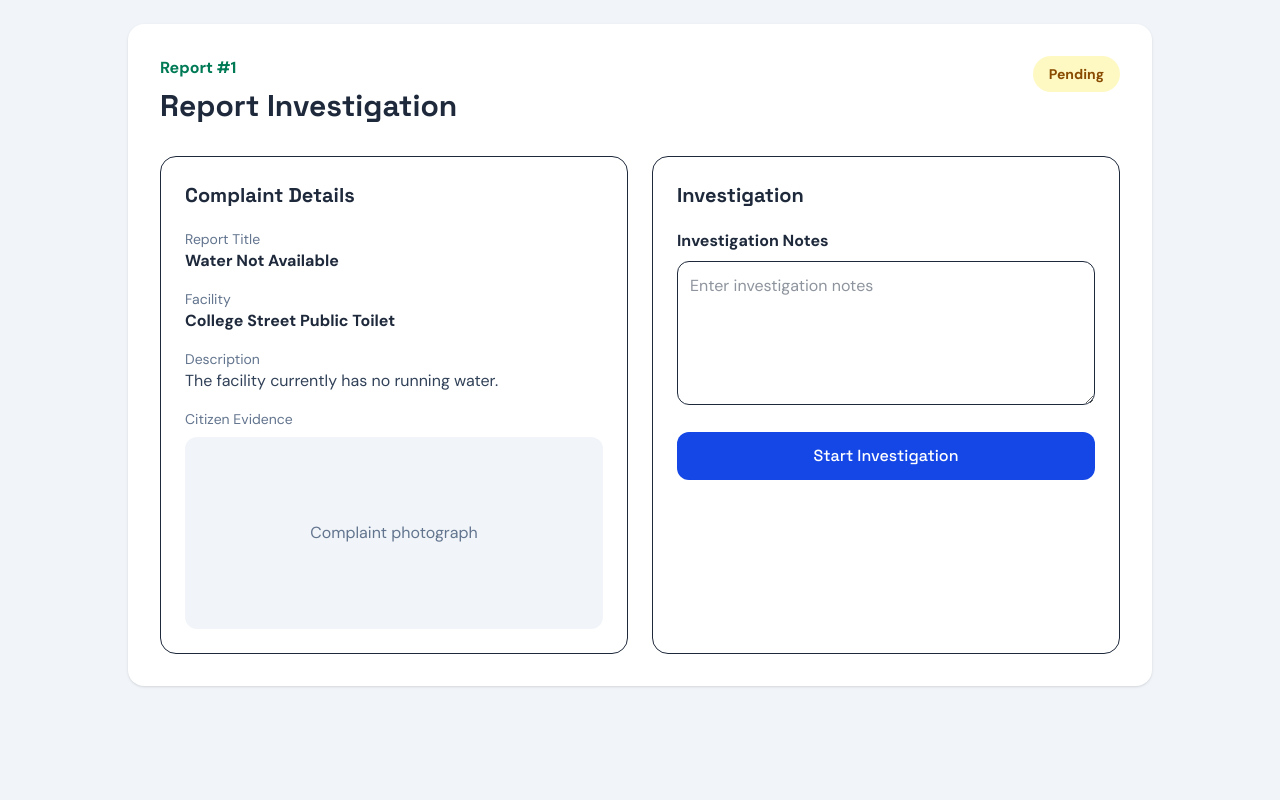
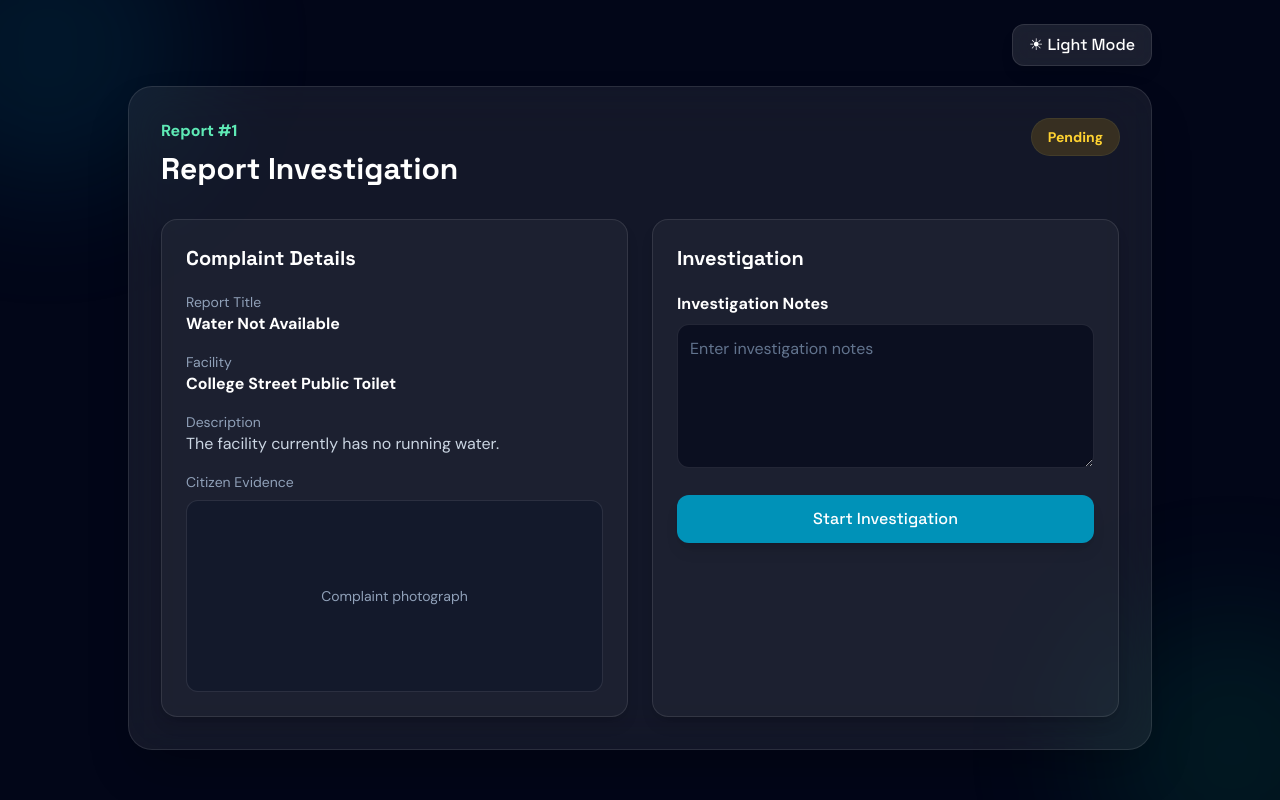
Before and after one commit to 007subhajitrajhalder/Amar-Sohor, a React app in the folder frontend/: page /agency/reports/1/investigate in a window 1280 px wide. Built offline with nearby package versions, Linux system fonts and the light colour scheme; the HTML template or start-up script is replaced by a standard one.

Commit message:
update design assigned report page and Report investigation page

```diff
--- a/frontend/src/pages/agency/AssignedReportsPage.jsx
+++ b/frontend/src/pages/agency/AssignedReportsPage.jsx
@@ -1,25 +1,132 @@
+import { useEffect, useState } from "react";
 import { Link } from "react-router-dom";
 
 function AssignedReportsPage() {
+  const [isDarkMode, setIsDarkMode] = useState(
+    localStorage.getItem("agencyTheme") !== "light",
+  );
+
+  useEffect(() => {
+    const syncTheme = () => {
+      setIsDarkMode(localStorage.getItem("agencyTheme") !== "light");
+    };
+
+    window.addEventListener("storage", syncTheme);
+    window.addEventListener("agencyThemeChange", syncTheme);
+
+    return () => {
+      window.removeEventListener("storage", syncTheme);
+      window.removeEventListener("agencyThemeChange", syncTheme);
+    };
+  }, []);
+
+  const toggleTheme = () => {
+    const nextTheme = isDarkMode ? "light" : "dark";
+    localStorage.setItem("agencyTheme", nextTheme);
+    setIsDarkMode(nextTheme === "dark");
+    window.dispatchEvent(new Event("agencyThemeChange"));
+  };
+
   const reports = [
     {
       id: 1,
       title: "Public Toilet Needs Cleaning",
-      status: "Pending"
+      status: "Pending",
     },
     {
       id: 2,
       title: "Water Supply Unavailable",
-      status: "Under Investigation"
-    }
+      status: "Under Investigation",
+    },
   ];
 
   return (
-    <main className="min-h-screen bg-slate-100 p-6">
-      <section className="mx-auto max-w-6xl">
-        <h1 className="text-3xl font-bold">
-          Assigned Reports
-        </h1>
+    <main
+      className={`relative min-h-screen overflow-hidden p-6 transition-colors duration-500 ${
+        isDarkMode ? "bg-[#100e0b]" : "bg-slate-100"
+      }`}
+    >
+      {isDarkMode && (
+        <>
+          <div
+            aria-hidden="true"
+            className="pointer-events-none absolute inset-0"
+            style={{
+              background:
+                "radial-gradient(ellipse 120% 70% at 50% 110%, rgba(0, 90, 110, 0.8) 0%, rgba(0, 45, 60, 0.5) 40%, rgba(0, 0, 0, 0) 75%)",
+              filter: "blur(125px)",
+            }}
+          />
+          <div
+            aria-hidden="true"
+            className="pointer-events-none absolute inset-0"
+            style={{
+              background:
+                "linear-gradient(to top, rgba(0, 130, 150, 0.25) 0%, rgba(0, 0, 0, 0) 35%)",
+              filter: "blur(50px)",
+            }}
+          />
+        </>
+      )}
+
+      <section
+        className={`relative z-10 mx-auto max-w-6xl ${
+          isDarkMode ? "text-white" : "text-slate-900"
+        }`}
+      >
+        <div className="flex flex-col gap-5 sm:flex-row sm:items-start sm:justify-between">
+          <div>
+            <p
+              className={`text-sm font-semibold uppercase tracking-widest ${
+                isDarkMode ? "text-cyan-100/60" : "text-cyan-700"
+              }`}
+            >
+              Agency Portal
+            </p>
+
+            <h1
+              className={`mt-2 text-3xl font-bold tracking-tight ${
+                isDarkMode ? "text-white" : "text-slate-900"
+              }`}
+            >
+              Assigned Reports
+            </h1>
+
+            <p
+              className={`mt-2 text-sm ${
+                isDarkMode ? "text-white/60" : "text-slate-600"
+              }`}
+            >
+              View complaints assigned to your agency and begin investigating
+              them.
+            </p>
+          </div>
+
+          <button
+            type="button"
+            onClick={toggleTheme}
+            aria-label={`Switch to ${isDarkMode ? "light" : "dark"} mode`}
+            className={`group inline-flex items-center gap-3 self-start rounded-full border px-3 py-2 text-sm font-semibold shadow-lg backdrop-blur-xl transition-all duration-300 hover:-translate-y-0.5 hover:shadow-xl ${
+              isDarkMode
+                ? "border-white/20 bg-white/10 text-white hover:bg-white/15"
+                : "border-slate-300 bg-white text-slate-700 hover:bg-slate-50"
+            }`}
+          >
+            <span className="text-base">{isDarkMode ? "☀️" : "🌙"}</span>
+            <span>{isDarkMode ? "Light mode" : "Dark mode"}</span>
+            <span
+              className={`relative h-6 w-11 rounded-full p-1 ${
+                isDarkMode ? "bg-cyan-500/70" : "bg-slate-300"
+              }`}
+            >
+              <span
+                className={`block h-4 w-4 rounded-full bg-white shadow-sm transition-transform duration-300 ${
+                  isDarkMode ? "translate-x-5" : "translate-x-0"
+                }`}
+              />
+            </span>
+          </button>
+        </div>
 
         <div className="mt-7 grid gap-4">
           {reports.map((report) => (
@@ -28,13 +135,9 @@ function AssignedReportsPage() {
               className="flex justify-between rounded-2xl bg-white p-6 shadow"
             >
               <div>
-                <p className="text-sm text-slate-500">
-                  Report #{report.id}
-                </p>
+                <p className="text-sm text-slate-500">Report #{report.id}</p>
 
-                <h2 className="mt-1 text-xl font-bold">
-                  {report.title}
-                </h2>
+                <h2 className="mt-1 text-xl font-bold">{report.title}</h2>
 
                 <p className="mt-2">{report.status}</p>
               </div>
--- a/frontend/src/pages/agency/ReportInvestigationPage.jsx
+++ b/frontend/src/pages/agency/ReportInvestigationPage.jsx
@@ -1,4 +1,4 @@
-import { useState } from "react";
+import { useEffect, useState } from "react";
 import { useNavigate, useParams } from "react-router-dom";
 
 function ReportInvestigationPage() {
@@ -9,6 +9,32 @@ function ReportInvestigationPage() {
     useState("");
 
   const [status, setStatus] = useState("Pending");
+
+  const [isDark, setIsDark] = useState(
+    localStorage.getItem("agencyTheme") !== "light"
+  );
+
+  useEffect(() => {
+    const handleThemeChange = () => {
+      setIsDark(localStorage.getItem("agencyTheme") !== "light");
+    };
+
+    window.addEventListener("storage", handleThemeChange);
+    window.addEventListener("agencyThemeChange", handleThemeChange);
+
+    return () => {
+      window.removeEventListener("storage", handleThemeChange);
+      window.removeEventListener("agencyThemeChange", handleThemeChange);
+    };
+  }, []);
+
+  const toggleTheme = () => {
+    const nextTheme = isDark ? "light" : "dark";
+
+    localStorage.setItem("agencyTheme", nextTheme);
+    setIsDark(!isDark);
+    window.dispatchEvent(new Event("agencyThemeChange"));
+  };
 
   const handleStartInvestigation = () => {
     setStatus("Under Investigation");
@@ -25,35 +51,107 @@ function ReportInvestigationPage() {
   };
 
   return (
-    <main className="min-h-screen bg-slate-100 p-6">
-      <section className="mx-auto max-w-5xl">
-        <div className="rounded-2xl bg-white p-8 shadow">
+    <main
+      className={`relative min-h-screen overflow-hidden p-4 transition-colors duration-500 sm:p-6 ${
+        isDark
+          ? "bg-slate-950 text-white"
+          : "bg-slate-100 text-slate-900"
+      }`}
+    >
+      {/* Ambient dashboard-style background */}
+      <div className="pointer-events-none absolute inset-0 overflow-hidden">
+        <div
+          className={`absolute -left-24 -top-24 h-72 w-72 rounded-full blur-3xl ${
+            isDark ? "bg-cyan-500/10" : "bg-cyan-400/20"
+          }`}
+        />
+        <div
+          className={`absolute -bottom-24 -right-24 h-72 w-72 rounded-full blur-3xl ${
+            isDark ? "bg-emerald-500/10" : "bg-emerald-400/20"
+          }`}
+        />
+      </div>
+
+      <section className="relative mx-auto max-w-5xl">
+        <div className="mb-5 flex justify-end">
+          <button
+            type="button"
+            onClick={toggleTheme}
+            aria-label="Toggle dark and light mode"
+            className={`rounded-xl border px-4 py-2 text-sm font-bold shadow-lg backdrop-blur-md transition-all duration-300 hover:-translate-y-0.5 ${
+              isDark
+                ? "border-white/10 bg-white/10 text-white hover:bg-white/15"
+                : "border-slate-200 bg-white text-slate-800 hover:bg-slate-50"
+            }`}
+          >
+            {isDark ? "☀ Light Mode" : "🌙 Dark Mode"}
+          </button>
+        </div>
+
+        <div
+          className={`rounded-3xl border p-6 shadow-2xl backdrop-blur-xl transition-colors duration-500 sm:p-8 ${
+            isDark
+              ? "border-white/10 bg-white/[0.07] shadow-black/30"
+              : "border-slate-200 bg-white/90 shadow-slate-300/50"
+          }`}>
           <div className="flex flex-col justify-between gap-4 md:flex-row md:items-center">
             <div>
-              <p className="font-bold text-emerald-700">
+              <p
+                className={`font-bold ${
+                  isDark ? "text-emerald-300" : "text-emerald-700"
+                }`}
+              >
                 Report #{reportId}
               </p>
 
-              <h1 className="mt-2 text-3xl font-bold">
+              <h1
+                className={`mt-2 text-3xl font-bold ${
+                  isDark ? "text-white" : "text-slate-900"
+                }`}
+              >
                 Report Investigation
               </h1>
             </div>
 
-            <span className="self-start rounded-full bg-yellow-100 px-4 py-2 text-sm font-bold text-yellow-800">
+            <span
+              className={`self-start rounded-full px-4 py-2 text-sm font-bold ${
+                status === "Pending"
+                  ? isDark
+                    ? "bg-amber-400/15 text-amber-300 ring-1 ring-amber-300/20"
+                    : "bg-amber-100 text-amber-800"
+                  : isDark
+                    ? "bg-cyan-400/15 text-cyan-300 ring-1 ring-cyan-300/20"
+                    : "bg-cyan-100 text-cyan-800"
+              }`}
+            >
               {status}
             </span>
           </div>
 
           <div className="mt-8 grid gap-6 lg:grid-cols-2">
             {/* Complaint information */}
-            <section className="rounded-2xl border p-6">
-              <h2 className="text-xl font-bold">
+            <section
+              className={`rounded-2xl border p-6 shadow-lg transition-all duration-300 hover:-translate-y-1 ${
+                isDark
+                  ? "border-white/10 bg-white/[0.04] hover:bg-white/[0.07] hover:shadow-cyan-500/10"
+                  : "border-slate-200 bg-white/80 hover:bg-white hover:shadow-slate-300/60"
+              }`}
+            >
+              <h2
+                className={`text-xl font-bold ${
+                  isDark ? "text-white" : "text-slate-900"
+                }`}
+              >
                 Complaint Details
               </h2>
 
               <div className="mt-5 grid gap-4">
                 <div>
-                  <p className="text-sm text-slate-500">
+                  <p
+                    className={`text-sm ${
+                      isDark ? "text-slate-400" : "text-slate-500"
+                    }`}
+                  >
                     Report Title
                   </p>
 
@@ -63,7 +161,11 @@ function ReportInvestigationPage() {
                 </div>
 
                 <div>
-                  <p className="text-sm text-slate-500">
+                  <p
+                    className={`text-sm ${
+                      isDark ? "text-slate-400" : "text-slate-500"
+                    }`}
+                  >
                     Facility
                   </p>
 
@@ -73,22 +175,40 @@ function ReportInvestigationPage() {
                 </div>
 
                 <div>
-                  <p className="text-sm text-slate-500">
+                  <p
+                    className={`text-sm ${
+                      isDark ? "text-slate-400" : "text-slate-500"
+                    }`}
+                  >
                     Description
                   </p>
 
-                  <p className="text-slate-700">
+                  <p
+                    className={
+                      isDark ? "text-slate-300" : "text-slate-700"
+                    }
+                  >
                     The facility currently has no running
                     water.
                   </p>
                 </div>
 
                 <div>
-                  <p className="text-sm text-slate-500">
+                  <p
+                    className={`text-sm ${
+                      isDark ? "text-slate-400" : "text-slate-500"
+                    }`}
+                  >
                     Citizen Evidence
                   </p>
 
-                  <div className="mt-2 flex h-48 items-center justify-center rounded-xl bg-slate-100 text-slate-500">
+                  <div
+                    className={`mt-2 flex h-48 items-center justify-center rounded-xl border text-sm ${
+                      isDark
+                        ? "border-white/10 bg-slate-900/60 text-slate-400"
+                        : "border-slate-200 bg-slate-100 text-slate-500"
+                    }`}
+                  >
                     Complaint photograph
                   </div>
                 </div>
@@ -96,8 +216,18 @@ function ReportInvestigationPage() {
             </section>
 
             {/* Investigation section */}
-            <section className="rounded-2xl border p-6">
-              <h2 className="text-xl font-bold">
+            <section
+              className={`rounded-2xl border p-6 shadow-lg transition-all duration-300 hover:-translate-y-1 ${
+                isDark
+                  ? "border-white/10 bg-white/[0.04] hover:bg-white/[0.07] hover:shadow-cyan-500/10"
+                  : "border-slate-200 bg-white/80 hover:bg-white hover:shadow-slate-300/60"
+              }`}
+            >
+              <h2
+                className={`text-xl font-bold ${
+                  isDark ? "text-white" : "text-slate-900"
+                }`}
+              >
                 Investigation
               </h2>
 
@@ -115,7 +245,11 @@ function ReportInvestigationPage() {
                       )
                     }
                     placeholder="Enter investigation notes"
-                    className="mt-2 min-h-36 w-full rounded-xl border p-3"
+                    className={`mt-2 min-h-36 w-full rounded-xl border p-3 outline-none transition-all duration-300 focus:ring-2 ${
+                      isDark
+                        ? "border-white/10 bg-slate-950/60 text-white placeholder:text-slate-500 focus:border-cyan-400/40 focus:ring-cyan-400/20"
+                        : "border-slate-200 bg-white text-slate-900 placeholder:text-slate-400 focus:border-cyan-500/40 focus:ring-cyan-500/20"
+                    }`}
                   />
                 </label>
 
@@ -123,7 +257,11 @@ function ReportInvestigationPage() {
                   <button
                     type="button"
                     onClick={handleStartInvestigation}
-                    className="rounded-xl bg-blue-700 p-3 font-bold text-white"
+                    className={`rounded-xl p-3 font-bold text-white shadow-lg transition-all duration-300 hover:-translate-y-0.5 ${
+                      isDark
+                        ? "bg-cyan-600 hover:bg-cyan-500 hover:shadow-cyan-500/20"
+                        : "bg-blue-700 hover:bg-blue-600 hover:shadow-blue-500/20"
+                    }`}
                   >
                     Start Investigation
                   </button>
@@ -133,7 +271,7 @@ function ReportInvestigationPage() {
                   <button
                     type="button"
                     onClick={handleGoToResolution}
-                    className="rounded-xl bg-emerald-700 p-3 font-bold text-white"
+                    className="rounded-xl bg-emerald-700 p-3 font-bold text-white shadow-lg transition-all duration-300 hover:-translate-y-0.5 hover:bg-emerald-600 hover:shadow-emerald-500/20"
                   >
                     Upload Resolution
                   </button>
```
